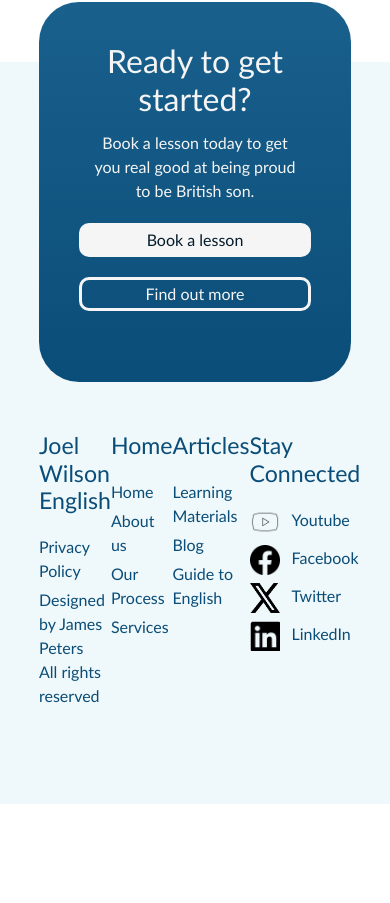
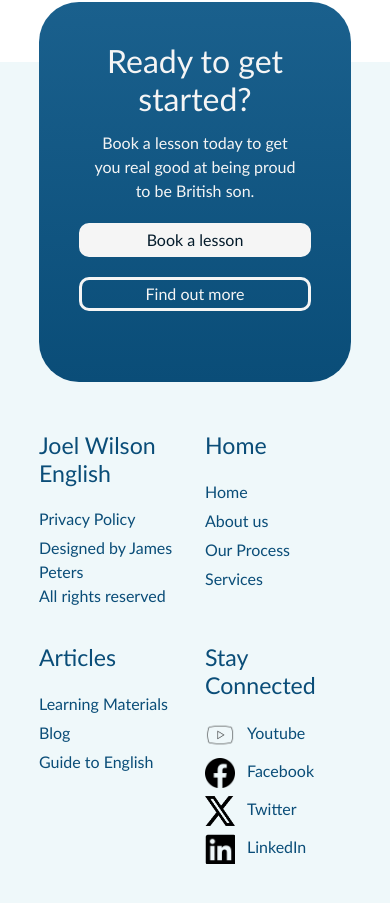
Before and after one commit to jimmybombimmy/joel-wilson-english, a React (Vite) app: page / in a window 390 px wide. Shown: the part 3932-4835 px from the top of the page. Before the commit the page ends 4736 px from the top, so only its background shows below. Built offline with nearby package versions, Linux system fonts and the light colour scheme.

Commit message:
footer section responsive designs added

```diff
--- a/src/components/Footer/Footer.css
+++ b/src/components/Footer/Footer.css
@@ -1,11 +1,12 @@
 #footerSection {
-  color: #0A4D78;
-  background: #EFF8FA;
+  color: #0a4d78;
+  background: #eff8fa;
   display: grid;
   grid-template-columns: repeat(4, 1fr);
   padding: 50px 10% 80px;
   justify-items: center;
-  width: 100%
+  width: 100%;
+  gap: 20px;
 }
 
 #footerSection div {
@@ -13,7 +14,7 @@
 }
 
 .footerList {
-  padding: 0
+  padding: 0;
 }
 
 .footerList li {
@@ -25,7 +26,6 @@
   margin-bottom: 20px;
 }
 
-
 .social {
   padding-bottom: 3px;
 }
@@ -35,3 +35,10 @@
   width: 30px;
   margin-right: 12px;
 }
+
+@media (max-width: 577px) {
+  #footerSection {
+    grid-template-columns: repeat(2, 1fr);
+    justify-items: left;
+  }
+}
```
